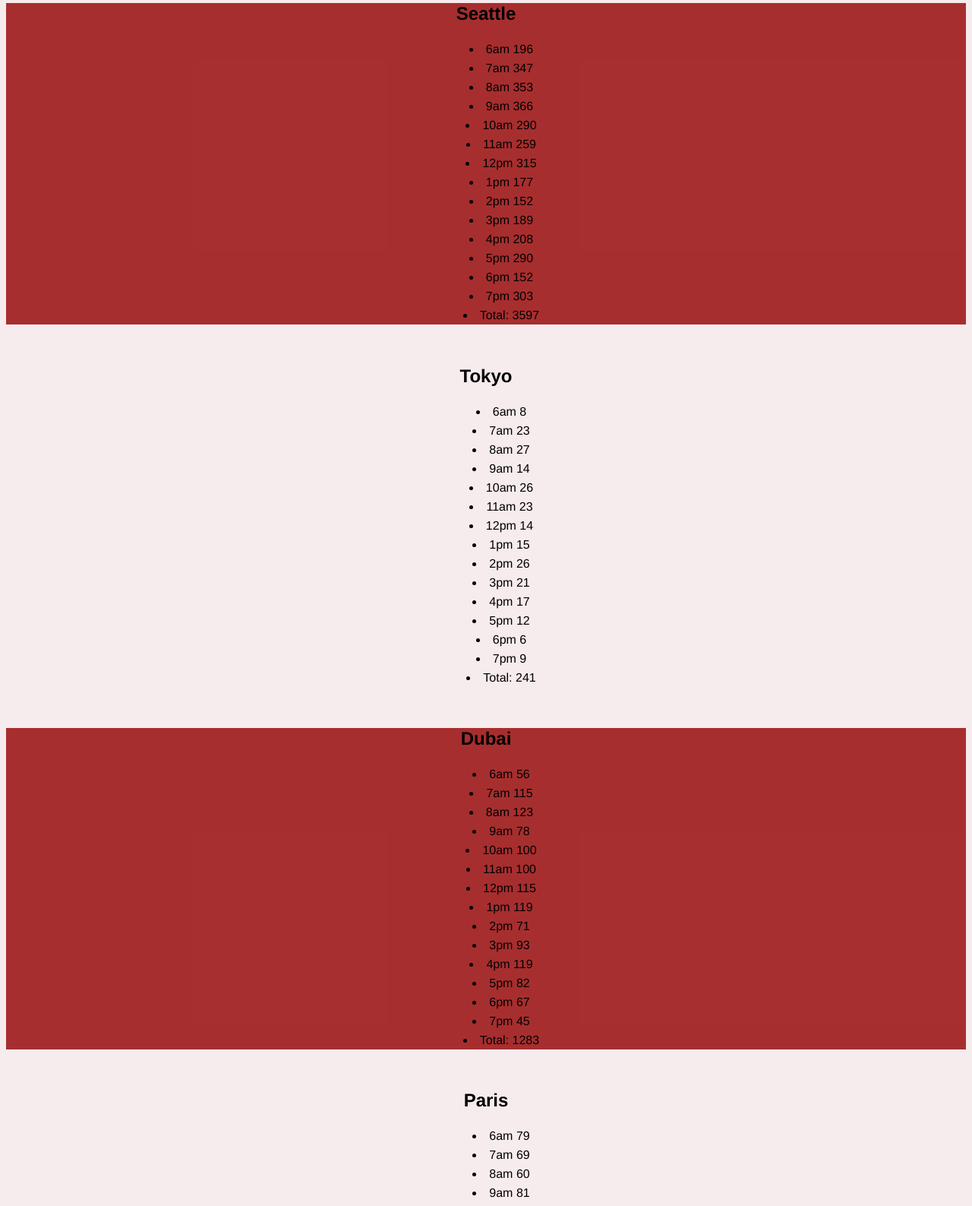
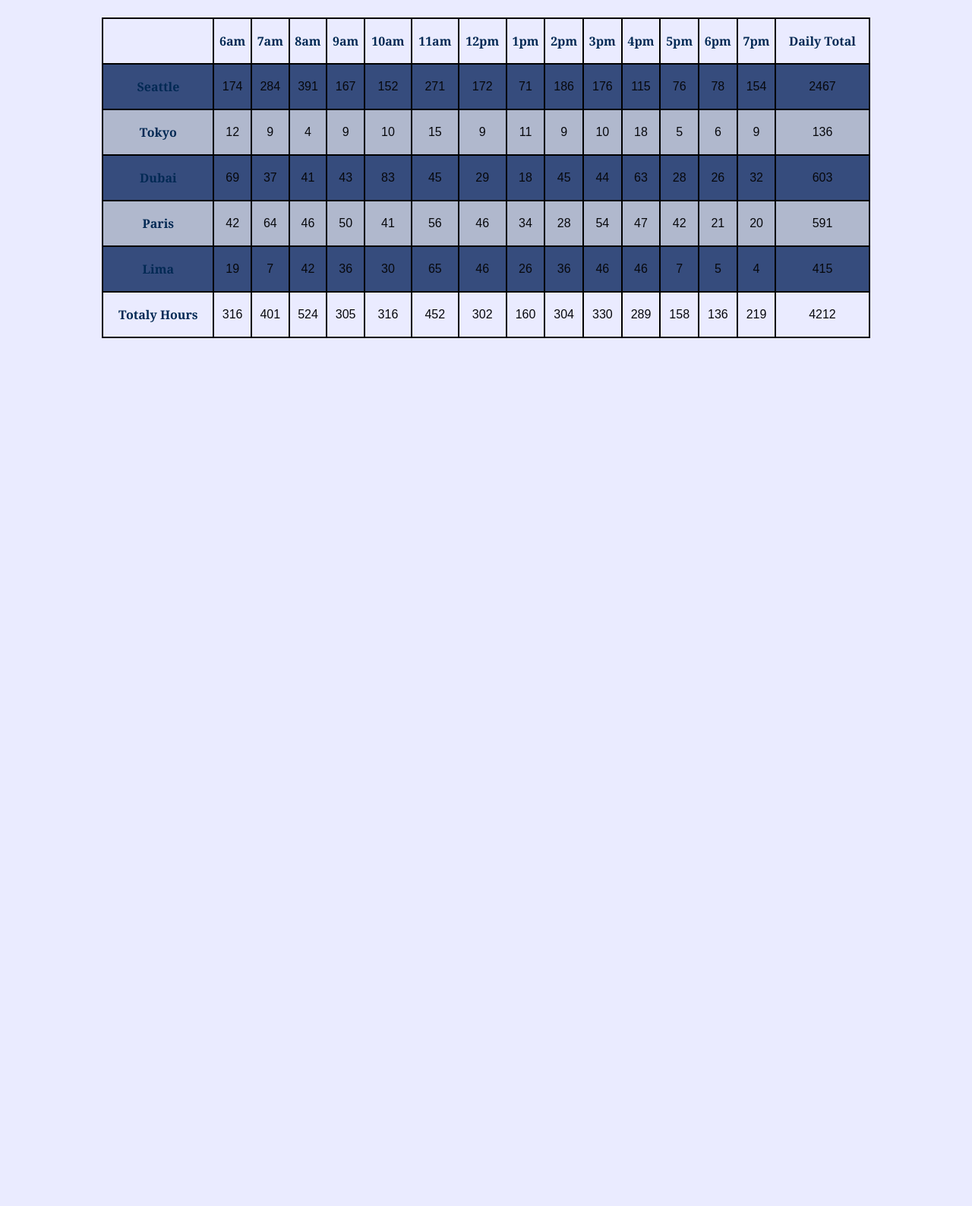
Before and after one commit to FarahJamal/cookie-stand, a plain HTML site: page pages/sales.html in a window 1280 px wide. Shown: the part 178-1765 px from the top of the page at 76% size. After the commit the page ends 800 px from the top, so only its background shows below. Drawn offline with Linux system fonts and the light colour scheme.

Commit message:
added constructors and table

```diff
--- a/css/style.css
+++ b/css/style.css
@@ -1,9 +1,36 @@
 body{
-    background-color: #F6EBED;
+    background-color: #EAEBFF;
     font-family: helvetica;
 
 }
+table {
+	font-family:Georgia, 'Times New Roman', Times, serif;
+	color:#022954;
+	margin: auto;
+	margin-top: 1.5%;
+	text-align: center;
+border-collapse: collapse;
+height: 100%; }
 
+ tbody tr:nth-child(odd) {
+	background-color: #364C7D;
+  }
+
+  tbody tr:nth-child(even) {
+	background-color: #B0B8CD;
+  }
+table, td, th {
+	border: 2px solid black;
+height: 60px;  }
+
+ td {
+	font-family:Arial, Helvetica, sans-serif;
+	color: #07080C;
+ }
+
+ th {
+	padding: 0.5%;
+ }
 ul {
     text-align: center;
     list-style: inside;
@@ -18,7 +45,7 @@ ul {
    }
 #seattleSales,#dubaiSales,#limaSales
 {
-    background-color: rgba(165, 42, 42, 0.973);
+    background-color:#022954;
 }
 /* base styles */
 a {
@@ -28,7 +55,7 @@ a {
 
 /* site styles */
 header{
-	background: rgba(165, 42, 42, 0.973);
+	background: #022954;
 	height: 50px;
 }
 
@@ -39,7 +66,7 @@ header{
   .img-container {
     float: left;
     width: 33.33%;
-    padding: 5px;
+	text-align: center;
   }
 
   .clearfix::after {
@@ -85,7 +112,7 @@ header nav li	{
 	margin-top: 25px;
 }
 
-h1 {
+h1,caption {
 	margin-top: 50px;
 	font-size: 40px;
 	font-weight: bold;
@@ -130,7 +157,7 @@ main {
 footer {
 	position:fixed;
 	text-align: center;
-	background: rgba(165, 42, 42, 0.973);
+	background: #022954;
 	height: 25px;
 	bottom:0;
   width:100%;
@@ -155,7 +182,7 @@ footer {
 	padding-bottom: 6px;
 	border: solid 1px black;
 	text-align: center;
-	background-color: rgba(214, 69, 69, 0.973);
+	background-color: #022954;
 	color: white;
 	font-weight: bolder;
   }
@@ -165,7 +192,7 @@ footer {
 	  padding-bottom: 6px;
 	  border: dashed #f2f2f2;
 	  text-align: center;
-	  background-color: rgba(214, 69, 69, 0.973);
+	  background-color: #022954;
 	  color: white;
 	  font-weight: bolder;
   }
@@ -189,11 +216,12 @@ footer {
 		opacity: 0.1;
 		width: 50%;
 	}
+	.mySlides {display:none;}
 
 	.image {
 		opacity: 1;
 		display: block;
-		width: 100%;
+		width: 70%;
 		height: auto;
 		transition: .5s ease;
 		backface-visibility: hidden;
@@ -219,7 +247,7 @@ footer {
 		opacity: 0;
 		border-radius: 25px;
 		overflow: hidden;
-		background-color: rgba(214, 69, 69, 0.973);
+		background-color:#022954;
 		color: white;
 		font-size: 16px;
 		padding: 16px 32px;
@@ -235,33 +263,12 @@ footer {
 		padding: 0;
 	}
 
-	input[type=text],[type=number], textarea {
-		width: 100%;
-		padding: 12px;
-		border: 1px solid  rgba(224, 155, 155, 0.973);
-		border-radius: 4px;
-		box-sizing: border-box;
-		margin-top: 6px;
-		margin-bottom: 16px;
-		resize: vertical;
-	}
 
-	input[type=submit] {
-		background-color: rgba(238, 102, 102, 0.973);
-		color: white;
-		padding: 12px 20px;
-		border: none;
-		border-radius: 4px;
-		cursor: pointer;
-	}
 
-	input[type=submit]:hover {
-		background-color: rgba(214, 69, 69, 0.973);
-	}
 
 
 
 	p.desc {
 		padding: 15px;
-		color: brown;
+		color: #022954;
 	}
--- a/js/app.js
+++ b/js/app.js
@@ -18,272 +18,176 @@ var y=(i+6)-12;
  }
 console.log(operationHours);
 /*====================================end of array============================================ */
+// initial values to arrange things inside the  code
+let totalStrores=[];
+let allStoresPursPerHour=[];
+let totalByFinalDay=0;
+let trafficPerHour =[0.5, 0.75, 1.0, 0.6, 0.8, 1.0, 0.7, 0.4, 0.6, 0.9, 0.7, 0.5, 0.3, 0.4, 0.6];
 
-
-const seattleStore = {
-  store: 'Seattle',
-  minCustomers: 23,
-  maxCustomers: 65,
-  avgCookiesPerCustomer: 6.3,
-  storeHours: operationHours,
-  cookiesSoldPerHour: [], // Results of cookie sales for the store, stored as a property of the store
-  totalCookiesPerDay: 0,
-  setCookiesSoldPerHour: function() {
-    return this.cookiesSoldPerHour.push(Math.ceil(randomCustomersPerHour(this.minCustomers, this.maxCustomers) * this.avgCookiesPerCustomer)); // rounded up for fractions of cookies
-  }
-};
-
-const tokyoStore = {
-  store: 'Tokyo',
-  minCustomers: 3,
-  maxCustomers: 24,
-  avgCookiesPerCustomer: 1.2,
-  storeHours: operationHours,
-  cookiesSoldPerHour: [], // Results of cookie sales for the store, stored as a property of the store
-  totalCookiesPerDay: 0,
-  setCookiesSoldPerHour: function() {
-    return this.cookiesSoldPerHour.push(Math.ceil(randomCustomersPerHour(this.minCustomers, this.maxCustomers) * this.avgCookiesPerCustomer)); // rounded up for fractions of cookies
-  }
-};
-
-const dubaiStore = {
-  store: 'Dubai',
-  minCustomers: 11,
-  maxCustomers: 38,
-  avgCookiesPerCustomer: 3.7,
-  storeHours: operationHours,
-  cookiesSoldPerHour: [], //Results of cookies sales for the store, stored as a property of the store
-  totalCookiesPerDay: 0,
-  setCookiesSoldPerHour: function() {
-    return this.cookiesSoldPerHour.push(Math.ceil(randomCustomersPerHour(this.minCustomers, this.maxCustomers) * this.avgCookiesPerCustomer)); // rounded up for fractions of cookies
-  }
-};
-
-const parisStore = {
-  store: 'Paris',
-  minCustomers: 20,
-  maxCustomers: 38,
-  avgCookiesPerCustomer: 2.3,
-  storeHours:operationHours,
-  cookiesSoldPerHour: [], //Results of cookies sales for the store, stored as a property of the store
-  totalCookiesPerDay: 0,
-  setCookiesSoldPerHour: function() {
-    return this.cookiesSoldPerHour.push(Math.ceil(randomCustomersPerHour(this.minCustomers, this.maxCustomers) * this.avgCookiesPerCustomer)); // rounded up for fractions of cookies
-  }
-};
-
-const limaStore = {
-  store: 'Lima',
-  minCustomers: 2,
-  maxCustomers: 16,
-  avgCookiesPerCustomer: 4.6,
-  storeHours: operationHours,
-  cookiesSoldPerHour: [], //Results of cookies sales for the store, stored as a property of the store
-  totalCookiesPerDay: 0,
-  setCookiesSoldPerHour: function() {
-    return this.cookiesSoldPerHour.push(Math.ceil(randomCustomersPerHour(this.minCustomers, this.maxCustomers) * this.avgCookiesPerCustomer)); // rounded up for fractions of cookies
-  }
-};
-
-
-// Build out the sales.html page
-
-// Build out the Seattle store sales
-const seattleDivElem = document.getElementById('seattleSales');
-
-function makeSeattleSalesDiv(seattleStore) {
-  // Create the h2 heading and attach to the div element
-  const h2Elem = document.createElement('h2');
-  seattleDivElem.appendChild(h2Elem);
-  h2Elem.textContent = seattleStore.store;
-
-  // Create the ul tag and attach to the div element
-  const ulElem = document.createElement('ul');
-  seattleDivElem.appendChild(ulElem);
-
-  // Create an li tag for each hour with cookie sales data
-  for (let i = 0; i <operationHours.length; i++) {
-    const liElem = document.createElement('li');
-    seattleDivElem.lastChild.appendChild(liElem);
-    seattleStore.setCookiesSoldPerHour();
-    liElem.textContent = `${operationHours[i]} ${seattleStore.cookiesSoldPerHour[i]}`;
-    seattleStore.totalCookiesPerDay += seattleStore.cookiesSoldPerHour[i];
-    if (i === seattleStore.storeHours.length - 1) {
-      const lastLiElem = document.createElement('li');
-      seattleDivElem.lastChild.appendChild(lastLiElem);
-      lastLiElem.textContent = `Total: ${seattleStore.totalCookiesPerDay}`;
-    }
-  }
-}
+// constructor for the 6 Stores
+function CookiesShops(store,min,max,avg,operationHours){
+this.store=store;
+this.min=min;
+this.max=max;
+this.avg=avg;
+this.operationHours=operationHours;
+this.cookiesperHour=[];
+this.cookiePerDay=0;
+// push the constructor to the array
+totalStrores.push(this);
 
 
 
+}
+console.log(totalStrores);
+//==============================================prototypes section==================================================================\\
+//calculate random value for cookies per hour.
+CookiesShops.prototype.setCookiesSoldPerHour=function(){
+  for(var i=0;i<operationHours.length;i++){
+  this.cookiesperHour[i]= Math.ceil(randomCustomersPerHour(this.min, this.max) * this.avg*trafficPerHour[i]);
+  }
+}
+//create the table body
+
+CookiesShops.prototype.createTableBody=function() {
+   //create the start of the table body
+ const tableBodyElBase=document.getElementById('tb');
+ const tableRow=document.createElement('tr');
+ tableBodyElBase.appendChild(tableRow);
+
+ // create the header stuffs here.
+ const thElem = document.createElement('th');
+ thElem.setAttribute('scope', 'row');
+
+  thElem.textContent = `${this.store}`;
+  tableRow.appendChild(thElem);
+
+   // create the data cells to get the  location and cookie sales data
+
+   for(let i = 0; i < this.operationHours.length; i++) {
+    const tdElem = document.createElement('td');
+    tdElem.textContent = `${this.cookiesperHour[i]}`;
+    tableRow.appendChild(tdElem);
+    this.cookiePerDay += this.cookiesperHour[i];
+  }
+  const tdTotal = document.createElement('td');
+  tdTotal.textContent = this.cookiePerDay;
+  tableRow.appendChild(tdTotal);
+};
+console.log(this.cookiePerDay);
 
 
-// Build out the Tokyo store sales
-const tokyoDivElem = document.getElementById('tokyoSales');
-
-function makeTokyoSalesDiv(tokyoStore) {
-  // Create the h2 heading and attach to the div element
-  const h2Elem = document.createElement('h2');
-  tokyoDivElem.appendChild(h2Elem);
-  h2Elem.textContent = tokyoStore.store;
-
-  // Create the ul tag and attach to the div element
-  const uLElem = document.createElement('ul');
-  tokyoDivElem.appendChild(uLElem);
-
-  // Create an li tag for each hour with cookie sales data
-  for (let i = 0; i < tokyoStore.storeHours.length; i++) {
-    const liElem = document.createElement('li');
-    tokyoDivElem.lastChild.appendChild(liElem);
-    tokyoStore.setCookiesSoldPerHour();
-    liElem.textContent = `${tokyoStore.storeHours[i]}  ${tokyoStore.cookiesSoldPerHour[i]}`;
-    tokyoStore.totalCookiesPerDay += tokyoStore.cookiesSoldPerHour[i];
-    if (i === tokyoStore.storeHours.length - 1) {
-      const lastLiElem = document.createElement('li');
-      tokyoDivElem.lastChild.appendChild(lastLiElem);
-      lastLiElem.textContent = `Total: ${tokyoStore.totalCookiesPerDay}`;
+//===================================================functions section=======================================================\\
+// random number function between Min & Max.
+function randomCustomersPerHour(minCustomers, maxCustomers) {
+  return Math.floor(Math.random() * (maxCustomers - minCustomers) + minCustomers);
 }
+// calculate the total cookies per hour during the day.
+function totalsDuringDay() {
+  for (var i = 0; i < operationHours.length; i++) {
+    let totalStore = 0;
+    for (var k = 0; k < totalStrores.length; k++) {
+      totalStore += totalStrores[k].cookiesperHour[i];
     }
+    allStoresPursPerHour[i] = totalStore;
   }
 
-// Build out the Dubai store sales
-const dubaiDivElem = document.getElementById('dubaiSales');
-
-function makeDubaiSalesDiv(dubaiStore) {
-  // Create the h2 heading and attach to the div element
-  const h2Elem = document.createElement('h2');
-  dubaiDivElem.appendChild(h2Elem);
-  h2Elem.textContent = dubaiStore.store;
-
-  // Create the ul tag and attach to the div element
-  const ulElem = document.createElement('ul');
-  dubaiDivElem.appendChild(ulElem);
-
-  // Create an li tag for each hour with cookie sales data
-  for (let i = 0; i < dubaiStore.storeHours.length; i++) {
-    const liElem = document.createElement('li');
-    dubaiDivElem.lastChild.appendChild(liElem);
-    dubaiStore.setCookiesSoldPerHour();
-    liElem.textContent = `${dubaiStore.storeHours[i]} ${dubaiStore.cookiesSoldPerHour[i]}`;
-    dubaiStore.totalCookiesPerDay += dubaiStore.cookiesSoldPerHour[i];
-    if (i === dubaiStore.storeHours.length - 1) {
-      const lastLiElem = document.createElement('li');
-      dubaiDivElem.lastChild.appendChild(lastLiElem);
-      lastLiElem.textContent = `Total: ${dubaiStore.totalCookiesPerDay}`;
-    }
-  }
+  for (let i = 0; i < allStoresPursPerHour.length; i++) {
+    totalByFinalDay += allStoresPursPerHour[i];
   }
 
-// Build out the Paris store sales
-const parisDivElem = document.getElementById('parisSales');
+}
+// create the header for our table.
+function tableHeader() {
+  const parentEl=document.getElementById('cookieSale');
+  const tableEl=document.createElement('table');
+  tableEl.setAttribute('width', '80%');
+  parentEl.appendChild(tableEl);
+  const tableCaption=document.createElement('caption');
+  tableCaption.textContent='Cookies Sales';
+  tableEl.appendChild(tableCaption);
 
-function makeParisSalesDiv(parisStore) {
-  // Create the h2 heading and attach to the div element
-  const h2Elem = document.createElement('h2');
-  parisDivElem.appendChild(h2Elem);
-  h2Elem.textContent = parisStore.store;
+  const headerEl=document.createElement('thead');
+  tableEl.setAttribute('id', 'table');
+  tableEl.appendChild(headerEl);
 
-  // Create the ul tag and attach to the div element
-  const ulElem = document.createElement('ul');
-  parisDivElem.appendChild(ulElem);
+  const rowHeadEl=document.createElement('tr');
+  tableEl.appendChild(rowHeadEl);
 
-  // Create an li tag for each hour with cookie sales data
-  for (let i = 0; i < parisStore.storeHours.length; i++) {
-    const liElem = document.createElement('li');
-    parisDivElem.lastChild.appendChild(liElem);
-    parisStore.setCookiesSoldPerHour();
-    liElem.textContent = `${parisStore.storeHours[i]} ${parisStore.cookiesSoldPerHour[i]}`;
-    parisStore.totalCookiesPerDay += parisStore.cookiesSoldPerHour[i];
-    if (i === parisStore.storeHours.length - 1) {
-      const lastLiElem = document.createElement('li');
-      parisDivElem.lastChild.appendChild(lastLiElem);
-      lastLiElem.textContent = `Total: ${dubaiStore.totalCookiesPerDay}`;
-    }
-  }
+  // to make the first cell in the table empty.
+  const h1EmptyEl=document.createElement('th');
+  h1EmptyEl.textContent=' ';
+  rowHeadEl.appendChild(h1EmptyEl);
+//to show the avilable hours for shops on the header of the table.
+for(var x=0;x<operationHours.length;x++)
+{
+const theadEl=document.createElement('th');
+theadEl.setAttribute('scope', 'col');
+
+theadEl.textContent=operationHours[x];
+rowHeadEl.appendChild(theadEl);
+
 }
 
-// Build out the Lima store sales
-const limaDivElem = document.getElementById('limaSales');
+const th2Elem = document.createElement('th');
+th2Elem.setAttribute('scope', 'col');
+th2Elem.textContent = 'Daily Total';
+rowHeadEl.appendChild(th2Elem);
 
-function makeLimaSalesDiv(limaStore) {
-  // Create the h2 heading and attach to the div element
-  const h2Elem = document.createElement('h2');
-  limaDivElem.appendChild(h2Elem);
-  h2Elem.textContent = limaStore.store;
+const tableBodyEl=document.createElement('tbody');
+tableBodyEl.setAttribute('id', 'tb');
 
-  // Create the ul tag and attach to the div element
-  const ulElem = document.createElement('ul');
-  limaDivElem.appendChild(ulElem);
+tableEl.appendChild(tableBodyEl);
 
-  // Create an li tag for each hour with cookie sales data
-  for (let i = 0; i < parisStore.storeHours.length; i++) {
-    const liElem = document.createElement('li');
-    limaDivElem.lastChild.appendChild(liElem);
-    limaStore.setCookiesSoldPerHour();
-    liElem.textContent = `${limaStore.storeHours[i]} ${limaStore.cookiesSoldPerHour[i]}`;
-    limaStore.totalCookiesPerDay += limaStore.cookiesSoldPerHour[i];
-    if (i === limaStore.storeHours.length - 1) {
-      const lastLiElem = document.createElement('li');
-      limaDivElem.lastChild.appendChild(lastLiElem);
-      lastLiElem.textContent = `Total: ${limaStore.totalCookiesPerDay}`;
 }
+// create the footer for the table.
+function tableFooter() {
+  const parentEl=document.getElementById('table');
+  const footEl=document.createElement('tfoot');
+  parentEl.setAttribute('id','tf');
+  parentEl.appendChild(footEl);
+
+  const tableTrFootEl=document.createElement('tr');
+  footEl.appendChild(tableTrFootEl);
+
+  const tableHeaderFootEl =document.createElement('th');
+  tableHeaderFootEl.textContent='Totaly Hours'
+  tableTrFootEl.appendChild(tableHeaderFootEl);
+
+  for(var i=0;i<operationHours.length;i++){
+
+    const tableTdFootEl=document.createElement('td');
+    tableTdFootEl.textContent= allStoresPursPerHour[i];
+  tableTrFootEl.appendChild(tableTdFootEl);
   }
-}
+const totalsFootEl=document.createElement('td');
+totalsFootEl.textContent = totalByFinalDay;
+tableTrFootEl.appendChild(totalsFootEl);
 
 
 
-function randomCustomersPerHour(minCustomers, maxCustomers) {
-  return Math.floor(Math.random() * (maxCustomers - minCustomers) + minCustomers);
 }
+// create new stores
+let seattle = new CookiesShops('Seattle', 23, 65, 6.3, operationHours);
+let tokyo = new CookiesShops('Tokyo', 3, 24, 1.2, operationHours);
+let dubai = new CookiesShops('Dubai', 11, 38, 3.7, operationHours);
+let paris = new CookiesShops('Paris', 20, 38, 2.3, operationHours);
+let lima = new CookiesShops('Lima', 2, 16, 4.6, operationHours);
+// calling each store with his object.
+tableHeader();
+seattle.setCookiesSoldPerHour();
+seattle.createTableBody();
 
-/* let mountains = [
-{location:seattleStore.store,
+tokyo.setCookiesSoldPerHour();
+tokyo.createTableBody();
 
+dubai.setCookiesSoldPerHour();
+dubai.createTableBody();
 
-},
-{location:tokyoStore.store,
+paris.setCookiesSoldPerHour();
+paris.createTableBody();
 
-},
-{location:dubaiStore.store,
-},
-{location:limaStore.store,
-},
-{location:parisStore.store,
-}
-,
-];
-
-function generateTableHead(table, data) {
-  let thead = table.createTHead();
-  let row = thead.insertRow();
-  for (let key of data) {
-    let th = document.createElement("th");
-    let text = document.createTextNode(`   ${key}`);
-    th.appendChild(text);
-    row.appendChild(th);
-  }
-}
-
-function generateTable(table, data) {
-  for (let element of data) {
-    let row = table.insertRow();
-    for (let key in element) {
-      let cell = row.insertCell();
-      let text = document.createTextNode(element[key]);
-      cell.appendChild(text);
-    }
-  }
-}
-
-let table = document.querySelector("table");
-//let data = Object.keys(mountains[0]);
-operationHours.unshift(" \r");
-generateTableHead(table, operationHours);
-generateTable(table, mountains); */
-makeSeattleSalesDiv(seattleStore);
-makeTokyoSalesDiv(tokyoStore);
-makeDubaiSalesDiv(dubaiStore);
-makeParisSalesDiv(parisStore);
-makeLimaSalesDiv(limaStore);
+lima.setCookiesSoldPerHour();
+lima.createTableBody();
+totalsDuringDay();
+ tableFooter();
--- a/pages/sales.html
+++ b/pages/sales.html
@@ -24,8 +24,8 @@
             </nav>
         </section>
     </header>
-    <h1>Cookies Sold</h1>
-
+<div id="cookieSale"></div>
+<div id="cookieSale2"></div>
     <div id="seattleSales">
       <!-- generate this from js -->
     </div>
```
Also changed, not shown: index.html (+15 -55 lines), js/app2.js (added, +14 -0 lines). Lines whose indentation alone changed are shown as unchanged.
